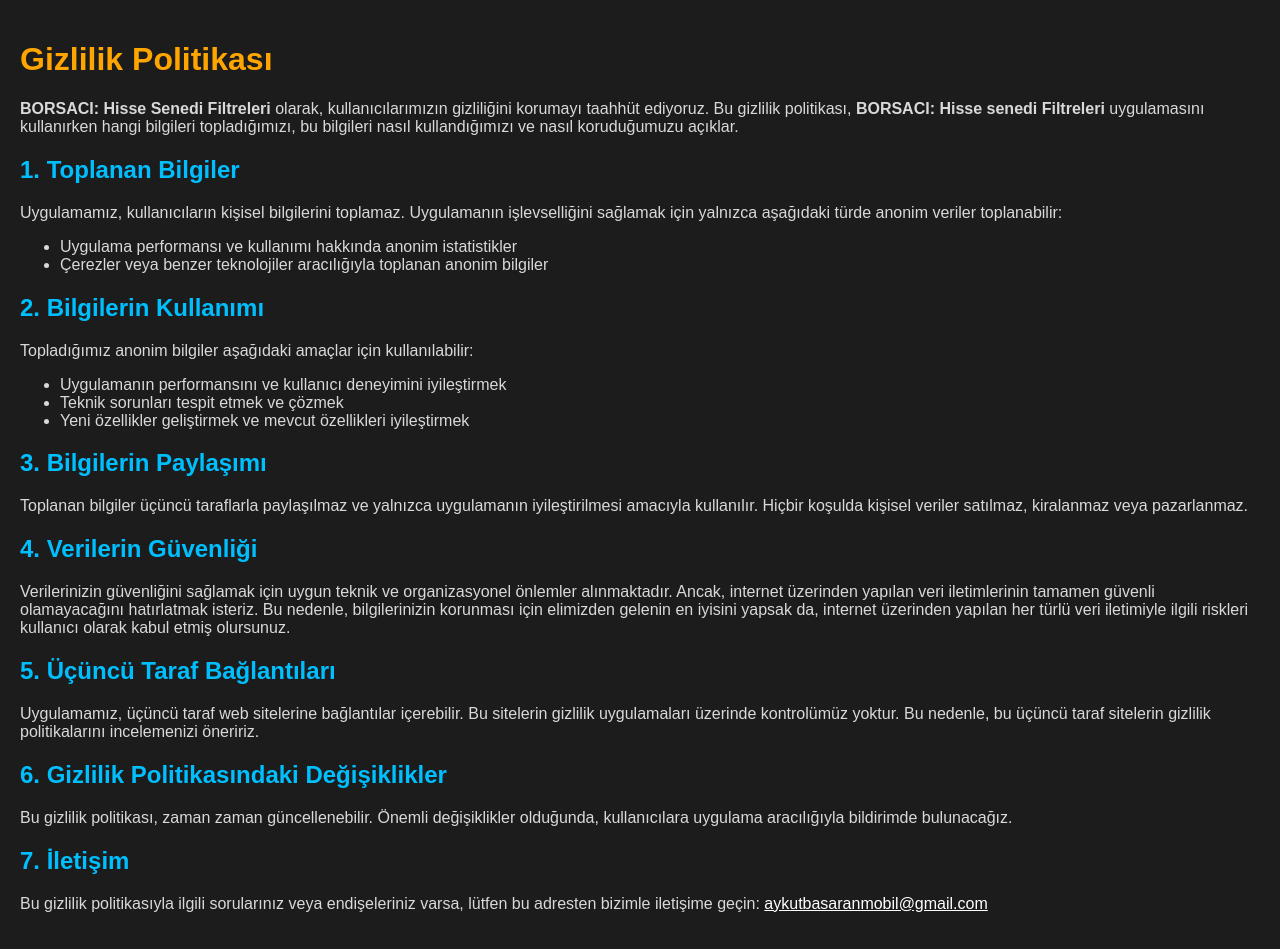
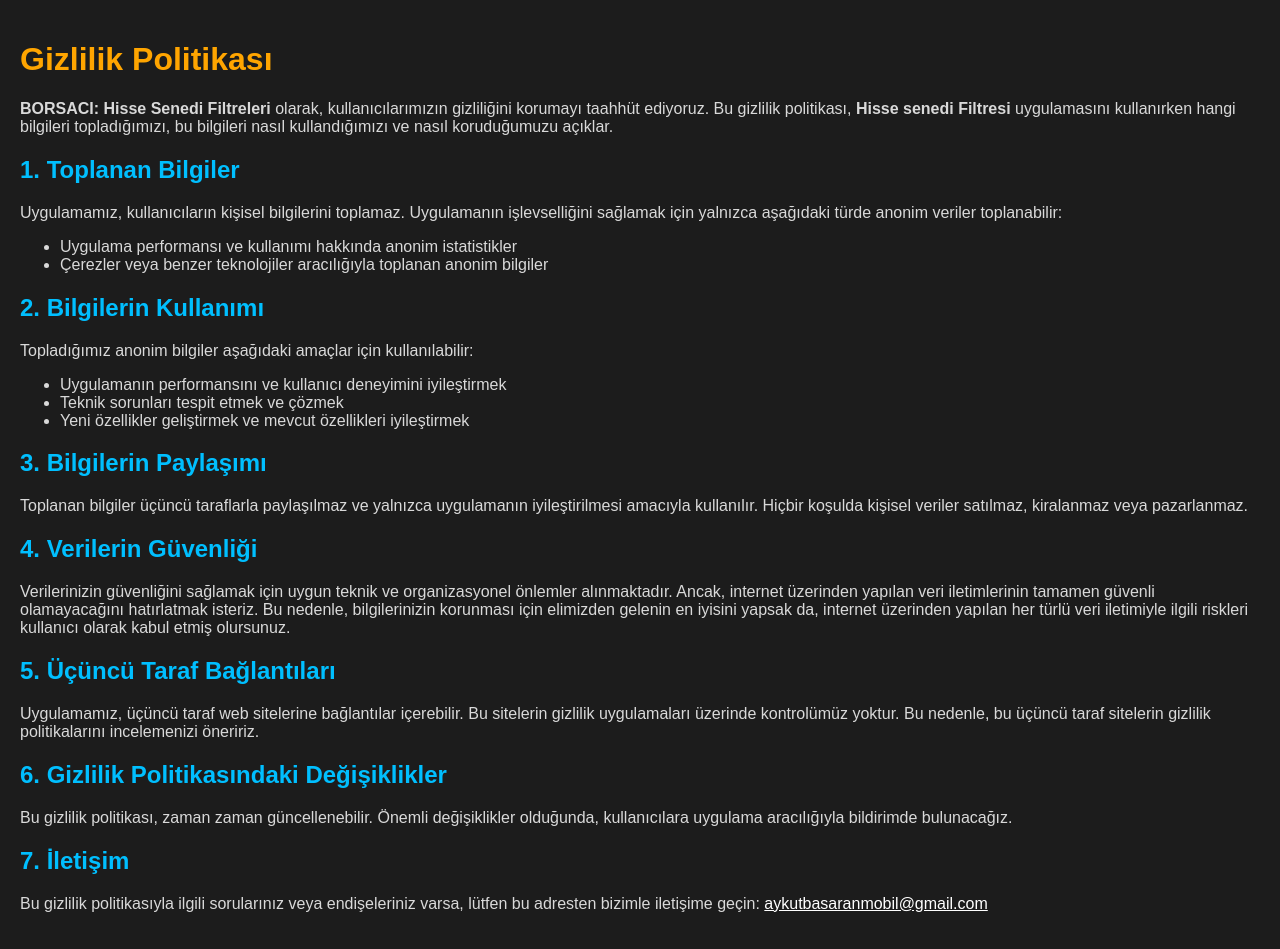
Before and after one commit to Aykutbasaranmobil/Hissesenedifiltresi, a plain HTML site: page gizlilikpolitikasi.html in a window 1280 px wide. Drawn offline with Linux system fonts and the light colour scheme.

Commit message:
Update gizlilikpolitikasi.html

```diff
--- a/gizlilikpolitikasi.html
+++ b/gizlilikpolitikasi.html
@@ -24,7 +24,7 @@
 </head>
 <body>
     <h1>Gizlilik Politikası</h1>
-    <p><strong>BORSACI: Hisse Senedi Filtreleri</strong> olarak, kullanıcılarımızın gizliliğini korumayı taahhüt ediyoruz. Bu gizlilik politikası, <strong>BORSACI: Hisse senedi Filtreleri</strong> uygulamasını kullanırken hangi bilgileri topladığımızı, bu bilgileri nasıl kullandığımızı ve nasıl koruduğumuzu açıklar.</p>
+    <p><strong>BORSACI: Hisse Senedi Filtreleri</strong> olarak, kullanıcılarımızın gizliliğini korumayı taahhüt ediyoruz. Bu gizlilik politikası, <strong>Hisse senedi Filtresi</strong> uygulamasını kullanırken hangi bilgileri topladığımızı, bu bilgileri nasıl kullandığımızı ve nasıl koruduğumuzu açıklar.</p>
 
     <h2>1. Toplanan Bilgiler</h2>
     <p>Uygulamamız, kullanıcıların kişisel bilgilerini toplamaz. Uygulamanın işlevselliğini sağlamak için yalnızca aşağıdaki türde anonim veriler toplanabilir:</p>
```
